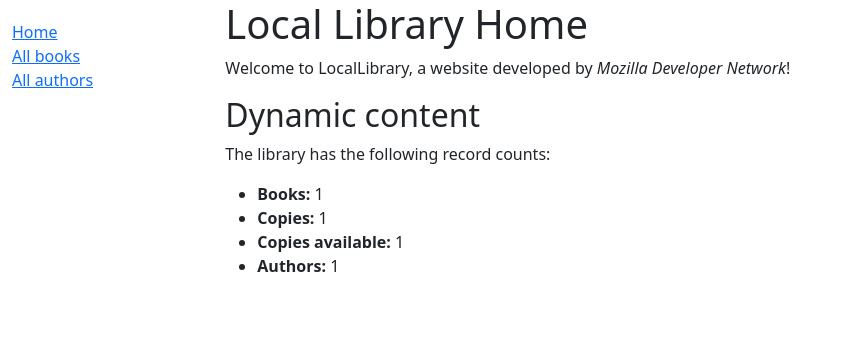
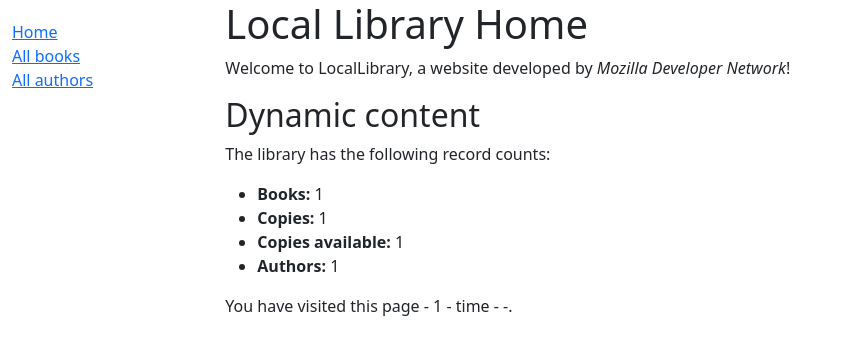
Before and after one commit to Mahdi-fatemii/django-local-library, a Django app: template catalog/templates/index.html in a window 1280 px wide. Shown: the top 355 px of the page, without its empty margins (0-841 px from the left). Run offline with Django 5.2, Linux system fonts and the light colour scheme; the template is opened without the code that fills it: most values are stand-ins (such as "Sample title", 1, 10 or a date in 2020).

Commit message:
users visiting count by django sessions

```diff
--- a/catalog/templates/index.html
+++ b/catalog/templates/index.html
@@ -18,4 +18,9 @@
         <li><strong>Copies available:</strong> {{ num_instances_available }}</li>
         <li><strong>Authors:</strong> {{ num_authors }}</li>
     </ul>
+
+    <p>
+        You have visited this page - {{ num_visits }} - time - {{ num_visits|pluralize }} -.
+    </p>
+
 {% endblock %}
--- a/catalog/views.py
+++ b/catalog/views.py
@@ -15,7 +15,8 @@ def index(request):
     num_instances_available = BookInstance.objects.filter(status__exact='a').count()
 
     num_authors = Author.objects.count()
-
+    num_visits = request.session.get('num_visits', 0)
+    request.session['num_visits'] = num_visits + 1
     context = {
         'num_books': num_books,
         'num_instances': num_instances,
```
Also changed, not shown: db.sqlite3. Lines whose indentation alone changed are shown as unchanged.
